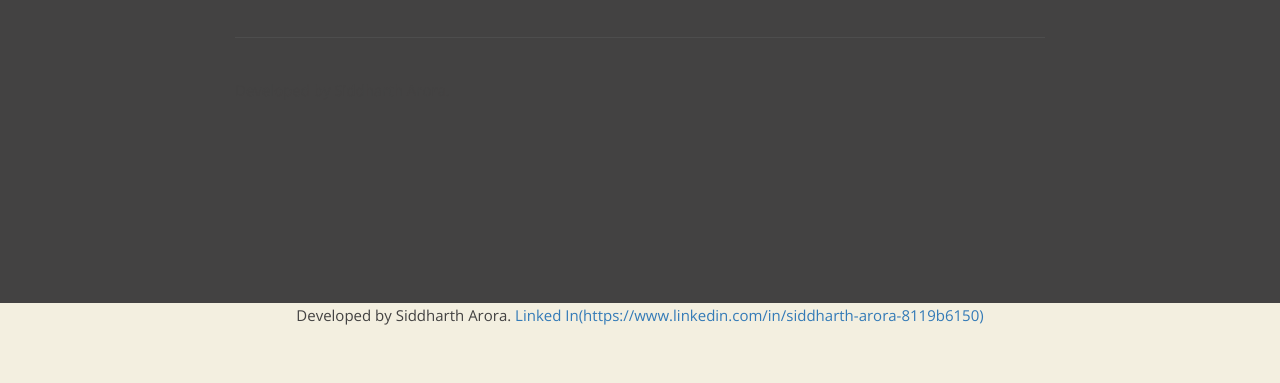
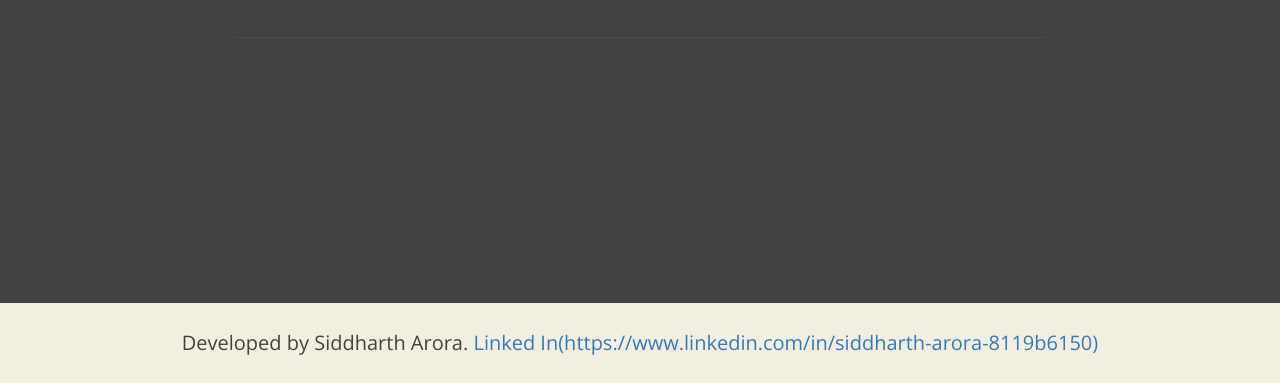
Before and after one commit to siddtc/Siddharth-Arora, a website: page index.html in a window 1280 px wide. Shown: the part 6093-6476 px from the top of the page. Before the commit the page ends 6420 px from the top, so only its background shows below. Drawn offline with nearby package versions, Linux system fonts and the light colour scheme.

Commit message:
developed by updated

```diff
--- a/index.html
+++ b/index.html
@@ -69,6 +69,7 @@
 						<li><a href="#abilities">Abilities</a></li>
 						<li><a href="#projects">Projects</a></li>
 						<li><a href="#contact">Contact</a></li>
+						<!-- <li><a href="#developer">Developer</a></li> -->
 					</ul>
 				</div><!-- /.navbar-collapse -->
 			</nav>
@@ -950,7 +951,7 @@
 		</div><!-- /.modal-content -->
 	</div><!-- /.modal-dialog -->
 </div>
-<div style="text-align: center;">
+<div style="text-align: center;  line-height: 80px ; font-size: 20px" id="developer">
 		Developed by Siddharth Arora.
 		<a href="https://www.linkedin.com/in/siddharth-arora-8119b6150">Linked In(https://www.linkedin.com/in/siddharth-arora-8119b6150)</a>
 	</div><!-- /.modal -->
```
